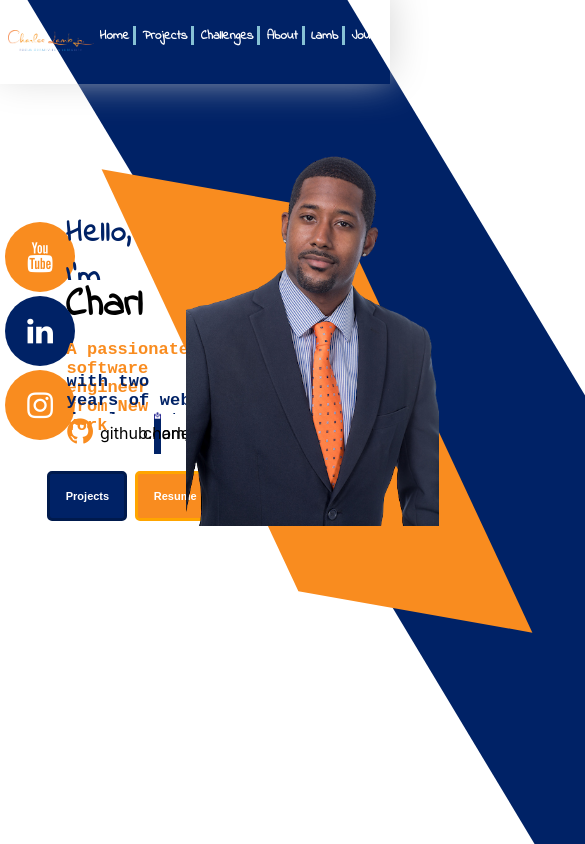
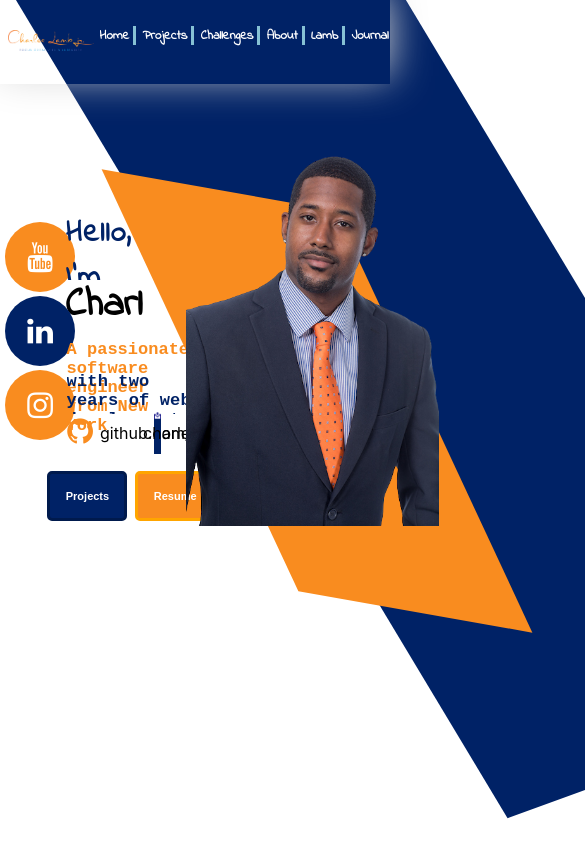
Before and after one commit to cyberstizz/charleslambjr, a React (Create React App) app: page / in a window 390 px wide. Shown: the top 844 px of the page, 585 px wide, since content can reach past the window. Built offline with nearby package versions, Linux system fonts and the light colour scheme; a web font is replaced by a local one.

Commit message:
added some changes to the blue decorative div

```diff
--- a/src/App.css
+++ b/src/App.css
@@ -536,11 +536,12 @@ overflow: hidden;
   position: absolute;
   display: inline-flex;
   flex-direction: row;
-  margin-left: 72vw;
+  margin-left: 65vw;
+  margin-top: -10vh;
   width: 82vw;
   height: 100vh;
   z-index: 10;
-  transform: skew(31deg);
+  transform: skew(31deg, -20deg);
   overflow: hidden;
 }
 
```
